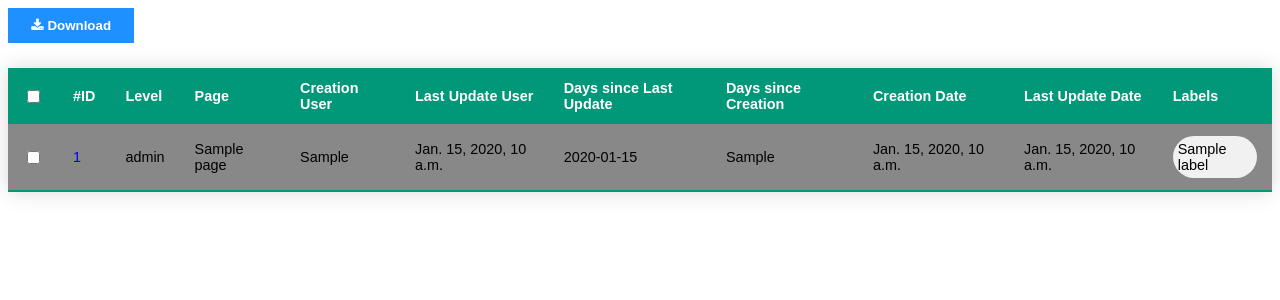
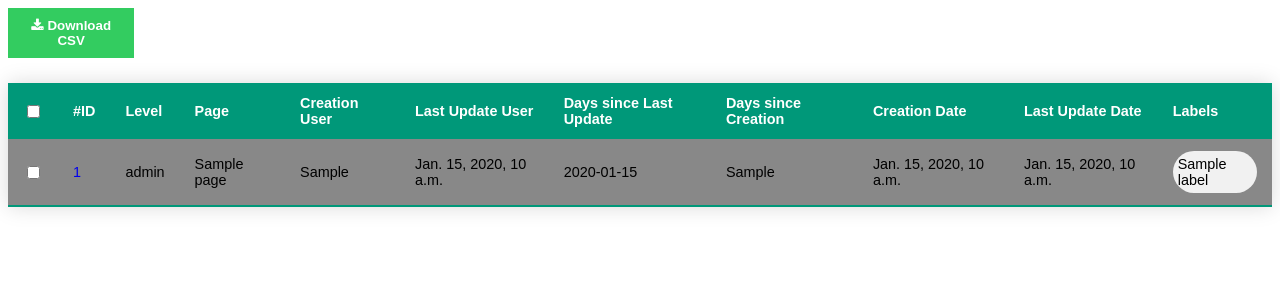
Before and after one commit to biluca/confluence-data-freshness, a Django app: template confluence_data_freshness/confluence_data_retriever/templates/confluence_data_retriever/children.html in a window 1280 px wide. Shown: the top 300 px of the page. Run offline with Django 3.2, Linux system fonts and the light colour scheme; the template is opened without the code that fills it: most values are stand-ins (such as "Sample title", 1, 10 or a date in 2020).

Commit message:
change text and color

```diff
--- a/confluence_data_freshness/confluence_data_retriever/static/css/style.css
+++ b/confluence_data_freshness/confluence_data_retriever/static/css/style.css
@@ -47,7 +47,7 @@
 }
 
 .btn {
-  background-color: DodgerBlue;
+  background-color: #33CC60;
   border: none;
   color: white;
   padding: 10px;
@@ -57,5 +57,5 @@
 
 /* Darker background on mouse-over */
 .btn:hover {
-  background-color: RoyalBlue;
+  background-color: #00DB8F;
 }
--- a/confluence_data_freshness/confluence_data_retriever/templates/confluence_data_retriever/children.html
+++ b/confluence_data_freshness/confluence_data_retriever/templates/confluence_data_retriever/children.html
@@ -30,14 +30,14 @@ function download(){
         .then((href) => {
             Object.assign(document.createElement('a'), {
             href,
-            download: 'filename.csv',
+            download: 'confluence_pages.csv',
             }).click()})
         .catch(err => console.error(err));
 
 }
 </script>
 {% csrf_token %}
-<button class="btn" style="width:10%" onclick="download()"><i class="fa fa-download"></i> Download</button>
+<button class="btn" style="width:10%" onclick="download()"><i class="fa fa-download"></i> Download CSV</button>
 <table class="styled-table">
     <thead>
         <tr>
```
